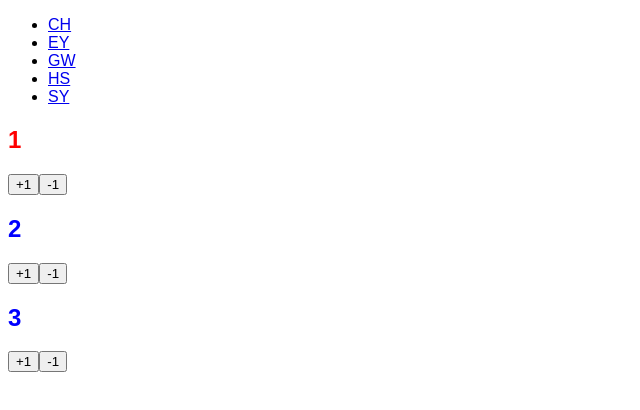
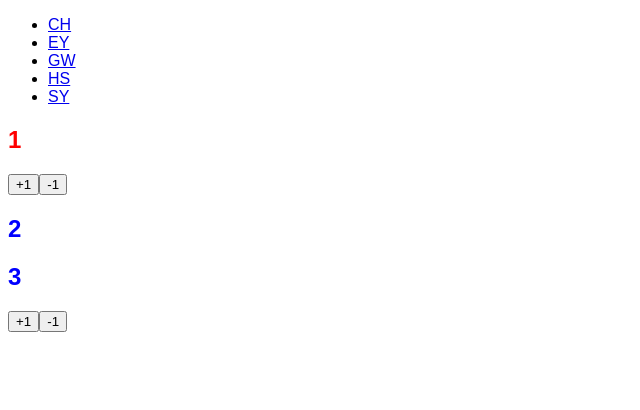
Before and after one commit to kch31411/study-react, a React (Create React App) app: page /ch in a window 1280 px wide. Shown: the top 410 px of the page, without its empty margins (0-640 px from the left). Built offline with nearby package versions, Linux system fonts and the light colour scheme.

Commit message:
condition

```diff
--- a/src/App.js
+++ b/src/App.js
@@ -34,7 +34,7 @@ export default function App() {
         <Switch>
           <Route path="/ch">
             <CH value={1} color="red" />
-            <CH value={2} />
+            <CH value={2} showBtn={false} />
             <CH value="3" />
           </Route>
           <Route path="/ey">
--- a/src/ch/index.js
+++ b/src/ch/index.js
@@ -1,21 +1,24 @@
 import React from "react";
 
-function FunctionComponent({ color, value }) {
+function FunctionComponent({ color, value, showBtn }) {
   return (
     <>
       <h2 className="number" style={{ color: color }}>
         {value}
       </h2>
-      <div>
-        <button id="increase">+1</button>
-        <button id="decrease">-1</button>
-      </div>
+      {showBtn && (
+        <div>
+          <button id="increase">+1</button>
+          <button id="decrease">-1</button>
+        </div>
+      )}
     </>
   );
 }
 
 FunctionComponent.defaultProps = {
-  color: "blue"
+  color: "blue",
+  showBtn: true
 };
 
 export default FunctionComponent;
```
